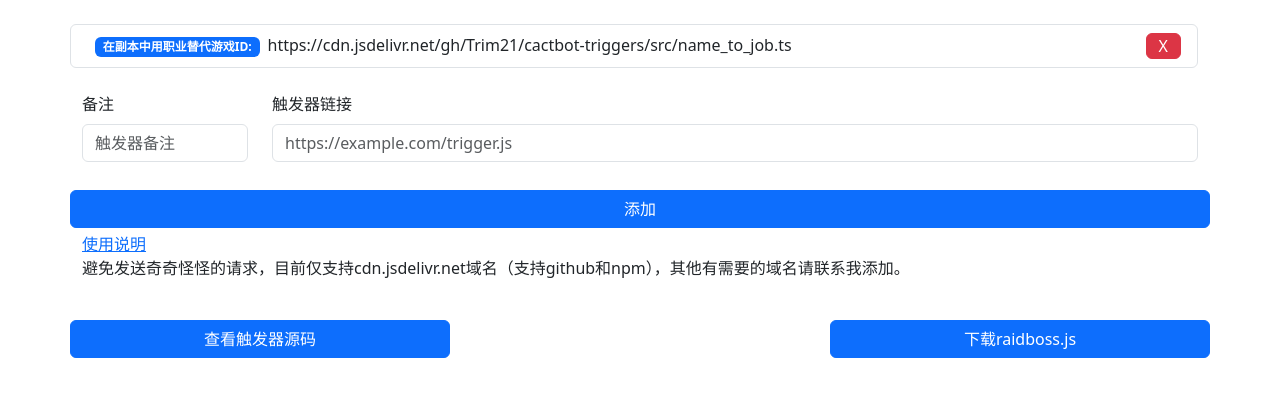
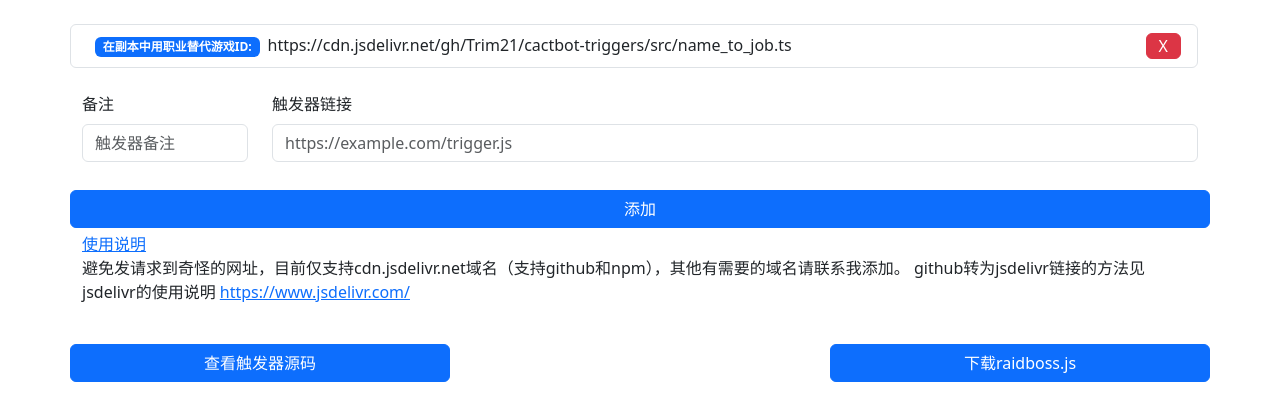
Before and after one commit to trim21/cactbot-importer, a plain HTML site: page static/index.html in a window 1280 px wide. Drawn offline with nearby package versions, Linux system fonts and the light colour scheme.

Commit message:
update readme

```diff
--- a/static/index.html
+++ b/static/index.html
@@ -69,8 +69,12 @@
     </div>
 
     <div class="row">
-      <a href="https://github.com/Trim21/cactbot-importer" target="_blank" rel="noopener">使用说明</a>
-      <p>避免发送奇奇怪怪的请求，目前仅支持cdn.jsdelivr.net域名（支持github和npm），其他有需要的域名请联系我添加。</p>
+      <div class="col-12">
+        <p><a href="https://github.com/Trim21/cactbot-importer" target="_blank" rel="noopener">使用说明</a>
+          <br>
+          避免发请求到奇怪的网址，目前仅支持cdn.jsdelivr.net域名（支持github和npm），其他有需要的域名请联系我添加。
+          github转为jsdelivr链接的方法见jsdelivr的使用说明 <a href="https://www.jsdelivr.com/">https://www.jsdelivr.com/</a></p>
+      </div>
     </div>
 
     <div class="row py-4 d-flex justify-content-between">
```
